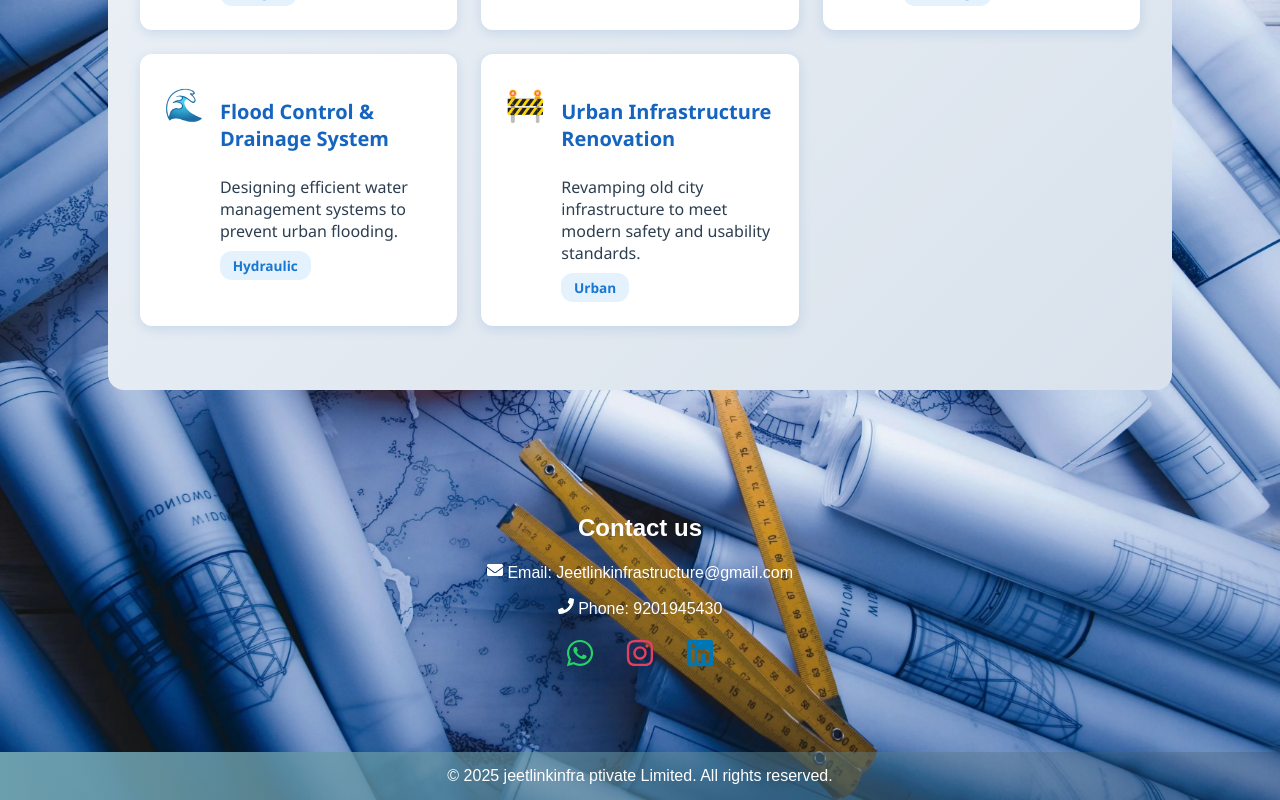
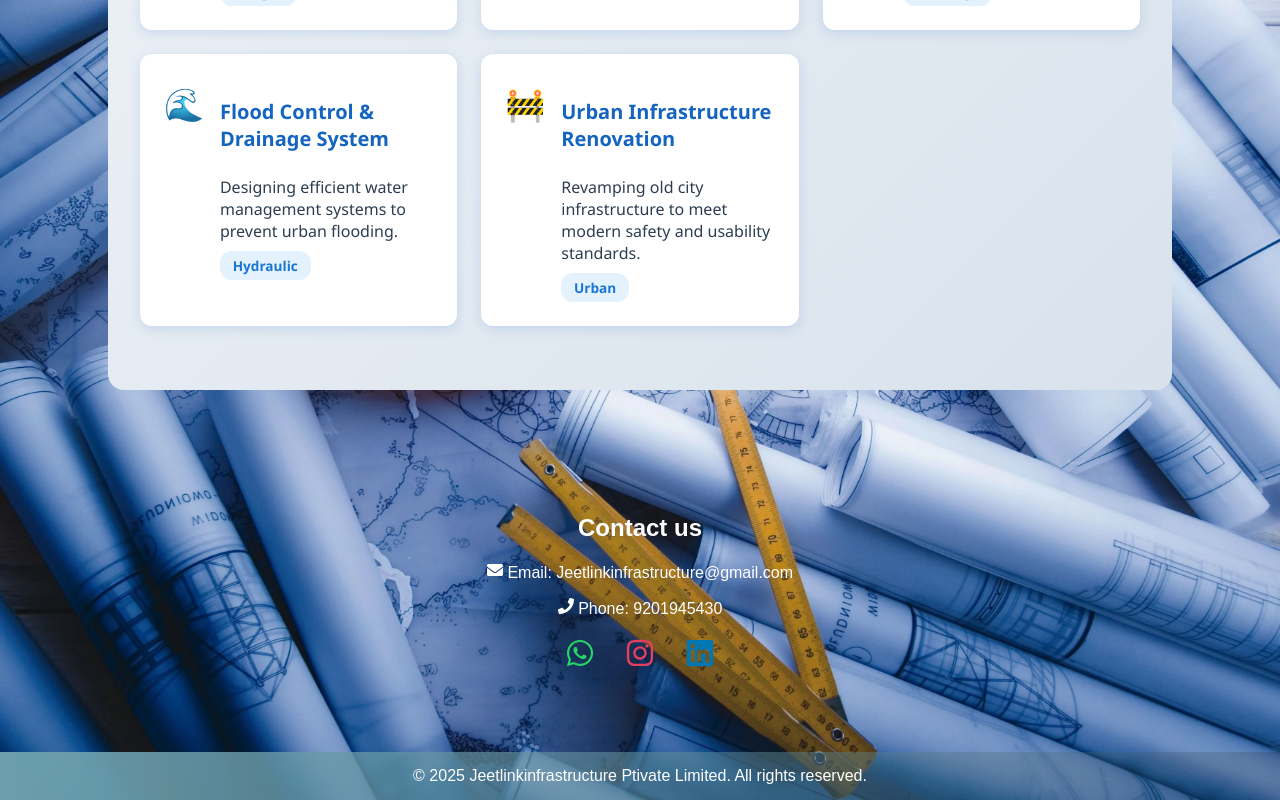
Before and after one commit to tarunkumar6468/jeetweb, a React (Create React App) app: page / in a window 1280 px wide. Shown: the part 2792-3592 px from the top of the page. Built offline with nearby package versions, Linux system fonts and the light colour scheme.

Commit message:
update code

```diff
--- a/src/components/Footer.js
+++ b/src/components/Footer.js
@@ -20,7 +20,7 @@ function Footer() {
       }}
     >
       <p style={{ margin: 0 }}>
-        &copy; {new Date().getFullYear()} jeetlinkinfra ptivate Limited. All rights reserved.
+        &copy; {new Date().getFullYear()} Jeetlinkinfrastructure Ptivate Limited. All rights reserved.
       </p>
     </footer>
   );
```
